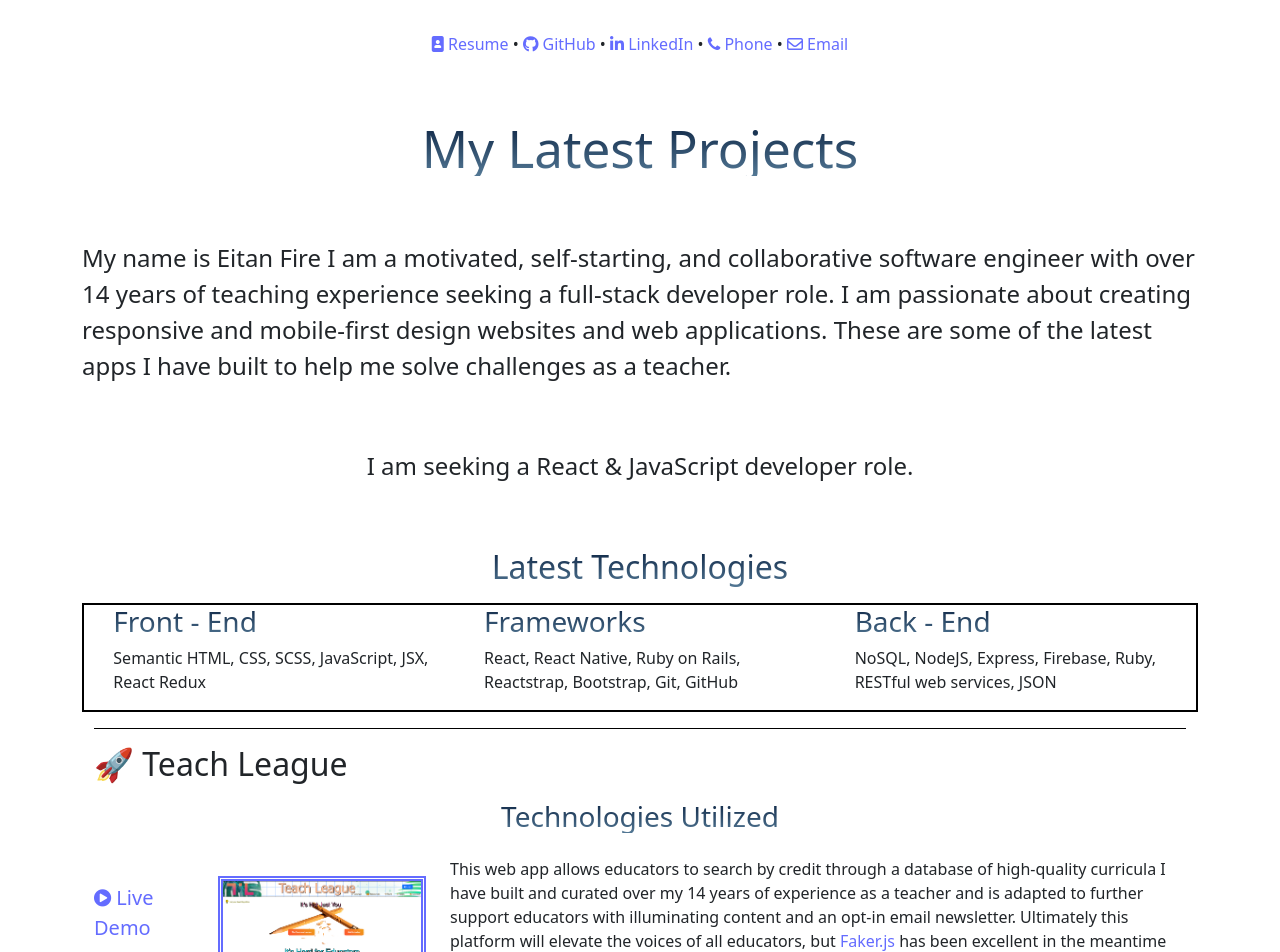
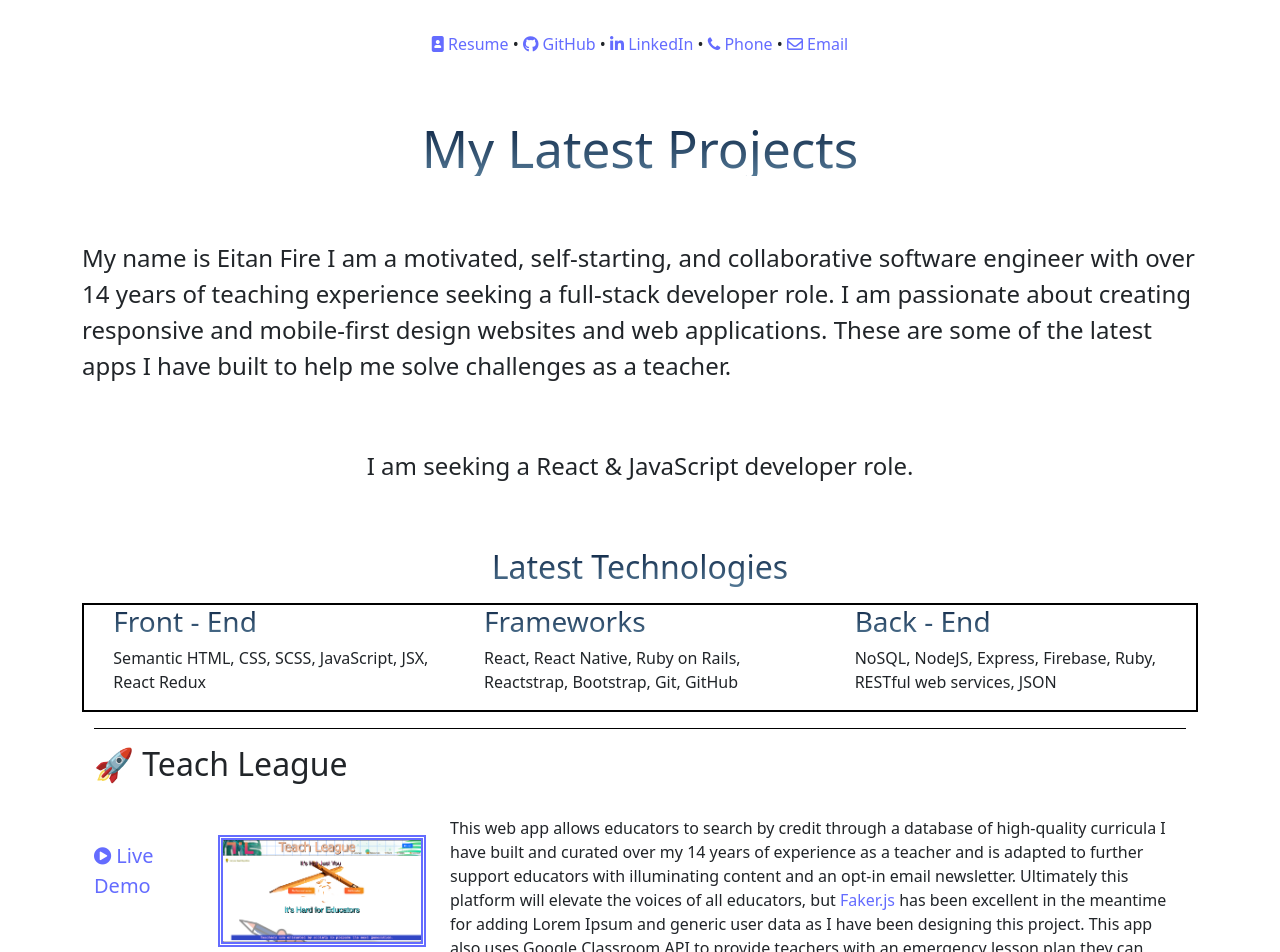
Before and after one commit to eitanfire/Portfolio, a React (Vite) app: page / in a window 1280 px wide. Shown: the top 952 px of the page. Built offline with nearby package versions, Linux system fonts and the light colour scheme.

Commit message:
hide technologies title

```diff
--- a/src/components/Projects.jsx
+++ b/src/components/Projects.jsx
@@ -33,7 +33,7 @@ const renderIconsByText = (text) => {
     <Container>
       <h2 className="title">🚀 Teach League</h2>
       <Col>
-        <h3 className="technologies-utilized-title">Technologies Utilized</h3>
+        {/* <h3 className="technologies-utilized-title">Technologies Utilized</h3> */}
         <div className="col col-12">
           {/* <IconList icons={icons} /> */}
 
```
